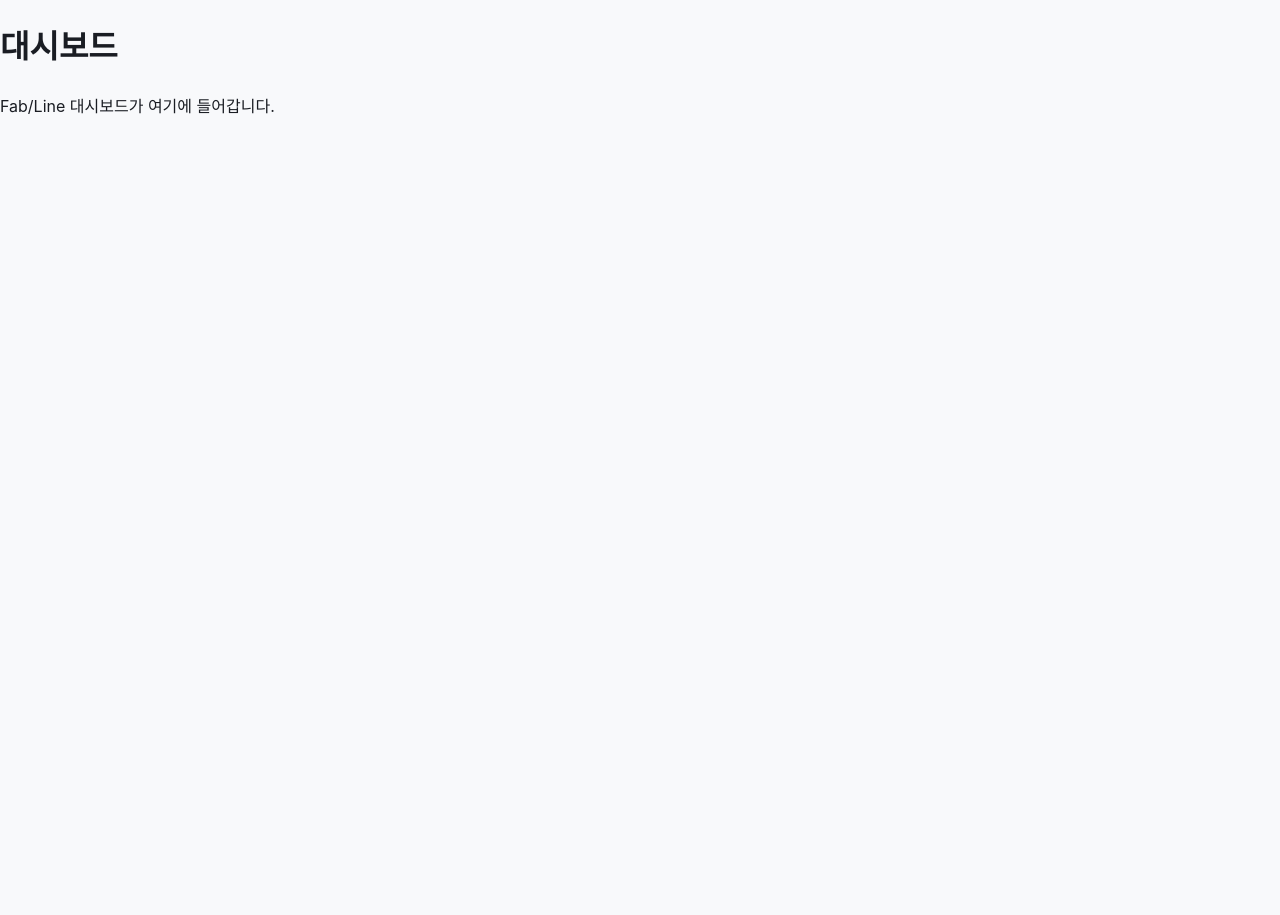
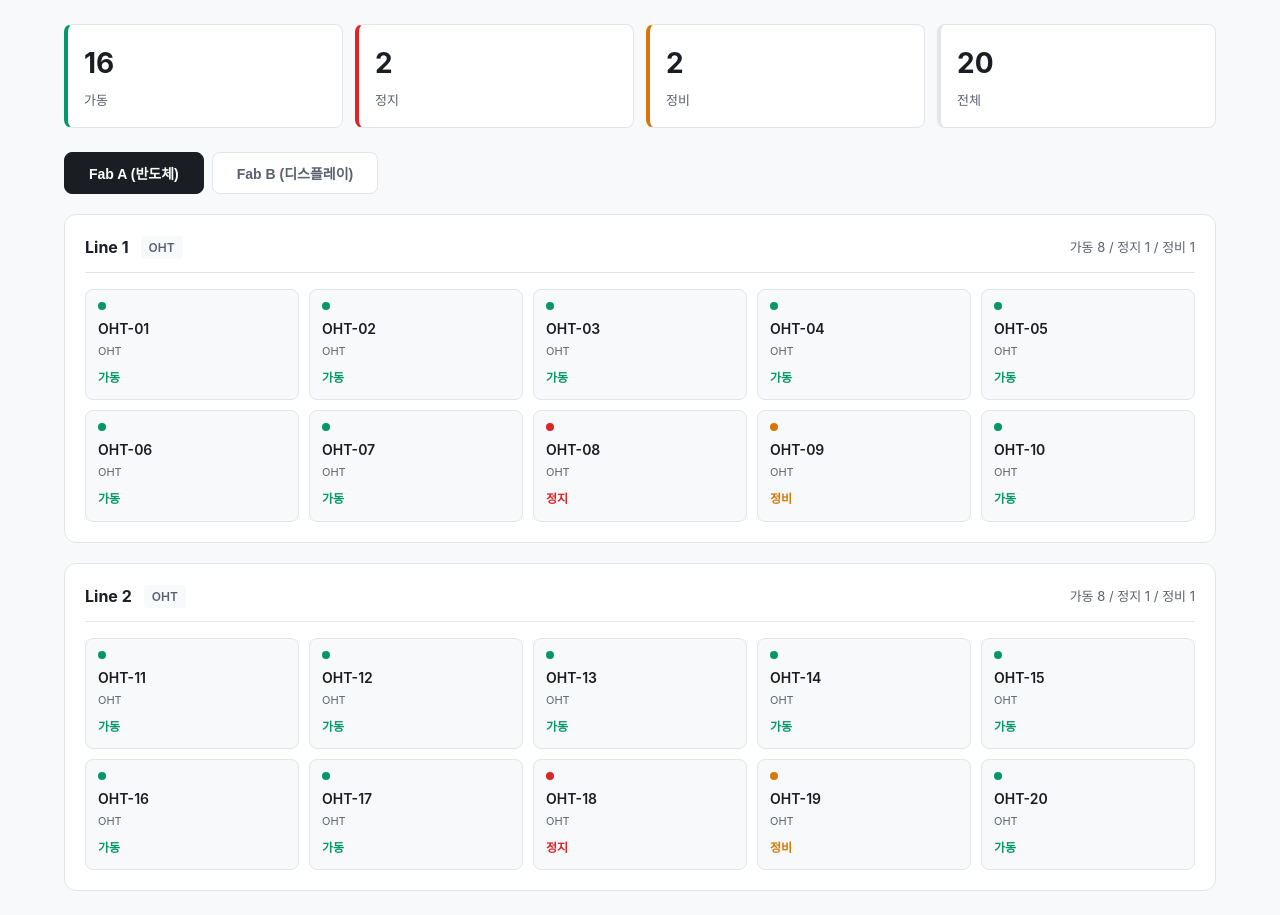
Before and after one commit to SF-KONA/AMHS-frontend, a Vue app: page /dashboard in a window 1280 px wide. Before the commit the page ends 800 px from the top, so only its background shows below. Built offline with nearby package versions, Linux system fonts and the light colour scheme.

Commit message:
feat: 대시보드 Fab 탭 + Line 패널 + 장비 카드 그리드 구현 (Mock)

```diff
--- a/src/views/DashboardView.vue
+++ b/src/views/DashboardView.vue
@@ -1,6 +1,320 @@
 <template>
-    <div>
-        <h1>대시보드</h1>
-        <p>Fab/Line 대시보드가 여기에 들어갑니다.</p>
+    <div class="dashboard">
+        <!-- 상태 카운트 카드 -->
+        <div class="status-summary">
+            <div class="status-card" style="border-left: 4px solid var(--color-normal)">
+                <span class="status-count">{{ statusCount.running }}</span>
+                <span class="status-label">가동</span>
+            </div>
+            <div class="status-card" style="border-left: 4px solid var(--color-danger)">
+                <span class="status-count">{{ statusCount.stopped }}</span>
+                <span class="status-label">정지</span>
+            </div>
+            <div class="status-card" style="border-left: 4px solid var(--color-warning)">
+                <span class="status-count">{{ statusCount.maintenance }}</span>
+                <span class="status-label">정비</span>
+            </div>
+            <div class="status-card" style="border-left: 4px solid var(--color-border)">
+                <span class="status-count">{{ statusCount.total }}</span>
+                <span class="status-label">전체</span>
+            </div>
+        </div>
+
+        <!-- Fab 탭 -->
+        <div class="fab-tabs">
+            <button
+                v-for="fab in fabs"
+                :key="fab.fabId"
+                :class="['fab-tab', { active: selectedFabId === fab.fabId }]"
+                @click="selectFab(fab.fabId)"
+            >
+                {{ fab.fabName }}
+            </button>
+        </div>
+
+        <!-- Line 패널 -->
+        <div class="line-panels">
+            <div v-for="line in currentLines" :key="line.lineId" class="line-panel">
+                <div class="line-header">
+                    <h3>{{ line.lineName }}</h3>
+                    <span class="line-type">{{ line.eqType }}</span>
+                    <span class="line-stats">
+                        가동 {{ getLineStats(line.lineId).running }} /
+                        정지 {{ getLineStats(line.lineId).stopped }} /
+                        정비 {{ getLineStats(line.lineId).maintenance }}
+                    </span>
+                </div>
+
+                <!-- 장비 카드 그리드 -->
+                <div class="equipment-grid">
+                    <div
+                        v-for="eq in getLineEquipment(line.lineId)"
+                        :key="eq.eqId"
+                        :class="['equipment-card', `status-${eq.status.toLowerCase()}`]"
+                        @click="goToDetail(eq.eqId)"
+                    >
+                        <div class="eq-status-dot" :style="{ background: getStatusColor(eq.status) }"></div>
+                        <div class="eq-info">
+                            <span class="eq-id">{{ eq.eqId }}</span>
+                            <span class="eq-type">{{ eq.eqType }}</span>
+                        </div>
+                        <span class="eq-status-text" :style="{ color: getStatusColor(eq.status) }">
+                            {{ getStatusLabel(eq.status) }}
+                        </span>
+                    </div>
+                </div>
+            </div>
+        </div>
     </div>
 </template>
+
+<script setup>
+import { computed, onMounted } from 'vue'
+import { useRouter } from 'vue-router'
+import { useEquipmentStore } from '../stores/equipmentStore'
+
+const router = useRouter()
+const store = useEquipmentStore()
+
+const fabs = computed(() => store.fabs)
+const selectedFabId = computed(() => store.selectedFabId)
+const statusCount = computed(() => store.statusCount)
+
+// 선택된 Fab의 Line 목록
+const currentLines = computed(() => {
+    const fab = fabs.value.find((f) => f.fabId === selectedFabId.value)
+    return fab ? fab.lines : []
+})
+
+// Fab 선택
+function selectFab(fabId) {
+    store.selectedFabId = fabId
+    store.selectedLineId = null
+}
+
+// Line별 장비 필터
+function getLineEquipment(lineId) {
+    return store.equipmentList.filter((eq) => eq.lineId === lineId)
+}
+
+// Line별 상태 카운트
+function getLineStats(lineId) {
+    const list = getLineEquipment(lineId)
+    return {
+        running: list.filter((e) => e.status === 'RUNNING').length,
+        stopped: list.filter((e) => e.status === 'STOPPED').length,
+        maintenance: list.filter((e) => e.status === 'MAINTENANCE').length,
+    }
+}
+
+// 상태 → 색상
+function getStatusColor(status) {
+    const map = {
+        RUNNING: 'var(--color-normal)',
+        STOPPED: 'var(--color-danger)',
+        MAINTENANCE: 'var(--color-warning)',
+    }
+    return map[status] || 'var(--color-text-muted)'
+}
+
+// 상태 → 한글 라벨
+function getStatusLabel(status) {
+    const map = {
+        RUNNING: '가동',
+        STOPPED: '정지',
+        MAINTENANCE: '정비',
+    }
+    return map[status] || status
+}
+
+// 장비 상세 이동
+function goToDetail(eqId) {
+    router.push(`/dashboard/${eqId}`)
+}
+
+onMounted(() => {
+    store.fetchFabs()
+    store.fetchEquipment()
+    // 첫 번째 Fab 자동 선택
+    if (!store.selectedFabId && store.fabs.length > 0) {
+        store.selectedFabId = store.fabs[0].fabId
+    }
+})
+</script>
+
+<style scoped>
+.dashboard {
+    max-width: 1200px;
+    margin: 0 auto;
+    padding: 24px;
+}
+
+/* 상태 카운트 카드 */
+.status-summary {
+    display: grid;
+    grid-template-columns: repeat(4, 1fr);
+    gap: 12px;
+    margin-bottom: 24px;
+}
+
+.status-card {
+    background: var(--color-surface);
+    border: 1px solid var(--color-border);
+    border-radius: 8px;
+    padding: 16px;
+    display: flex;
+    flex-direction: column;
+    gap: 4px;
+}
+
+.status-count {
+    font-size: 28px;
+    font-weight: 700;
+}
+
+.status-label {
+    font-size: 13px;
+    color: var(--color-text-muted);
+}
+
+/* Fab 탭 */
+.fab-tabs {
+    display: flex;
+    gap: 8px;
+    margin-bottom: 20px;
+}
+
+.fab-tab {
+    padding: 10px 24px;
+    border: 1px solid var(--color-border);
+    border-radius: 8px;
+    background: var(--color-surface);
+    cursor: pointer;
+    font-size: 14px;
+    font-weight: 600;
+    color: var(--color-text-muted);
+    transition: all 0.2s;
+}
+
+.fab-tab:hover {
+    border-color: var(--color-text-muted);
+}
+
+.fab-tab.active {
+    background: var(--color-text);
+    color: #fff;
+    border-color: var(--color-text);
+}
+
+/* Line 패널 */
+.line-panels {
+    display: flex;
+    flex-direction: column;
+    gap: 20px;
+}
+
+.line-panel {
+    background: var(--color-surface);
+    border: 1px solid var(--color-border);
+    border-radius: 12px;
+    padding: 20px;
+}
+
+.line-header {
+    display: flex;
+    align-items: center;
+    gap: 12px;
+    margin-bottom: 16px;
+    padding-bottom: 12px;
+    border-bottom: 1px solid var(--color-border);
+}
+
+.line-header h3 {
+    font-size: 16px;
+    font-weight: 700;
+    margin: 0;
+}
+
+.line-type {
+    background: var(--color-bg);
+    padding: 2px 8px;
+    border-radius: 4px;
+    font-size: 12px;
+    font-weight: 600;
+    color: var(--color-text-muted);
+}
+
+.line-stats {
+    margin-left: auto;
+    font-size: 13px;
+    color: var(--color-text-muted);
+}
+
+/* 장비 카드 그리드 */
+.equipment-grid {
+    display: grid;
+    grid-template-columns: repeat(5, 1fr);
+    gap: 10px;
+}
+
+.equipment-card {
+    background: var(--color-bg);
+    border: 1px solid var(--color-border);
+    border-radius: 8px;
+    padding: 12px;
+    cursor: pointer;
+    transition: all 0.2s;
+    display: flex;
+    flex-direction: column;
+    gap: 8px;
+}
+
+.equipment-card:hover {
+    border-color: var(--color-text-muted);
+    transform: translateY(-2px);
+    box-shadow: 0 4px 12px rgba(0, 0, 0, 0.08);
+}
+
+.eq-status-dot {
+    width: 8px;
+    height: 8px;
+    border-radius: 50%;
+}
+
+.eq-info {
+    display: flex;
+    flex-direction: column;
+    gap: 2px;
+}
+
+.eq-id {
+    font-size: 14px;
+    font-weight: 600;
+}
+
+.eq-type {
+    font-size: 11px;
+    color: var(--color-text-muted);
+}
+
+.eq-status-text {
+    font-size: 12px;
+    font-weight: 600;
+}
+
+/* 반응형 */
+@media (max-width: 900px) {
+    .equipment-grid {
+        grid-template-columns: repeat(3, 1fr);
+    }
+    .status-summary {
+        grid-template-columns: repeat(2, 1fr);
+    }
+}
+
+@media (max-width: 600px) {
+    .equipment-grid {
+        grid-template-columns: repeat(2, 1fr);
+    }
+}
+</style>
--- /dev/null
+++ b/src/views/EquipmentDetailView.vue
@@ -0,0 +1,6 @@
+<template>
+    <div style="padding: 24px;">
+        <h1>장비 상세: {{ $route.params.eqId }}</h1>
+        <router-link to="/dashboard">← 대시보드로 돌아가기</router-link>
+    </div>
+</template>
```
